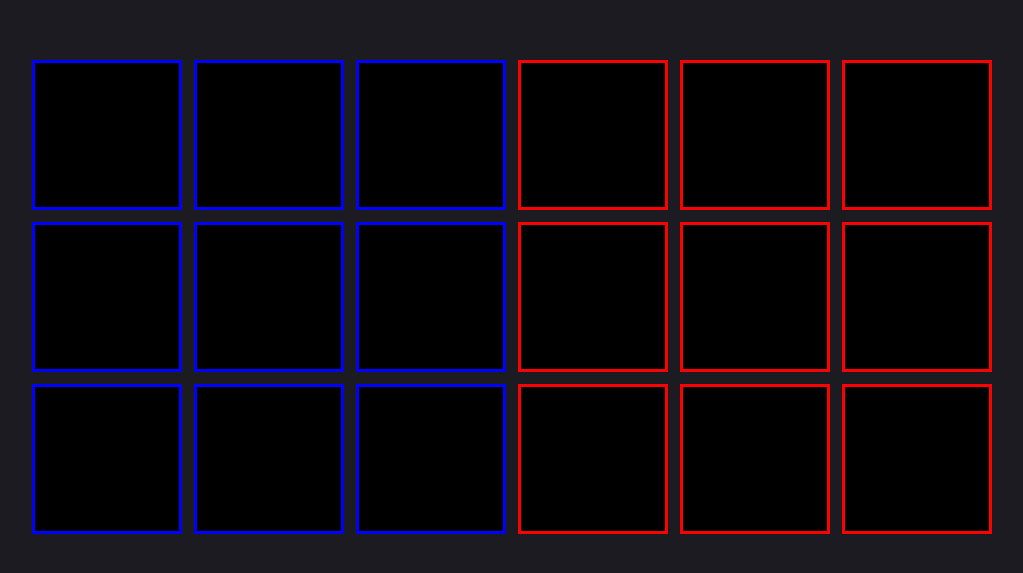
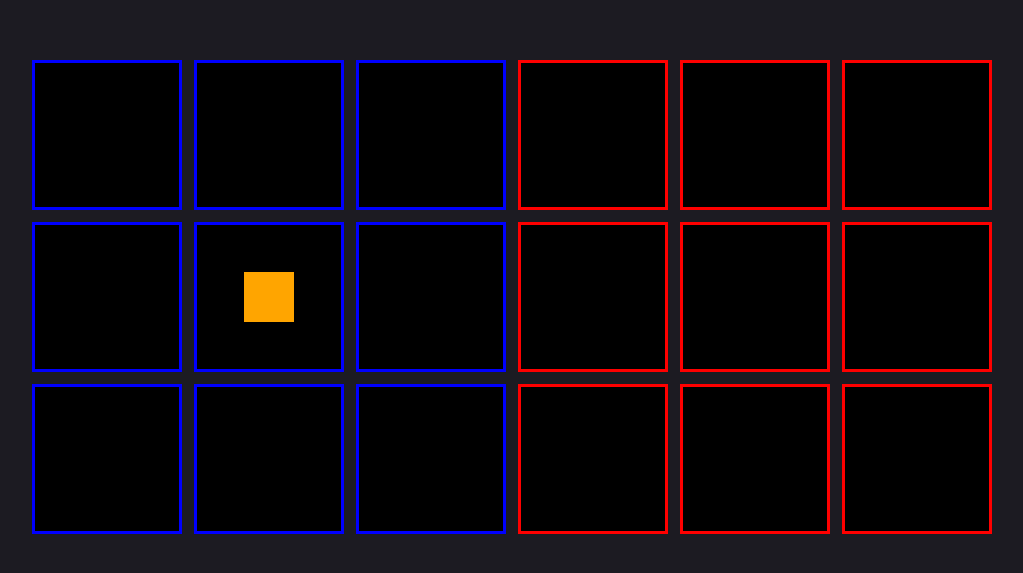
Before and after one commit to Sengsith/react-mega-buster, a React (Vite) app: page / in a window 1280 px wide. Shown: the part 103-676 px from the top of the page, without its empty margins (128-1151 px from the left). Built offline with nearby package versions, Linux system fonts and the light colour scheme.

Commit message:
Rendered player to the tile

```diff
--- a/src/classes/Fighter.js
+++ b/src/classes/Fighter.js
@@ -1,7 +1,10 @@
 class Fighter {
-  constructor(health, tag) {
+  constructor({ health, tag, size, currentTileIndex }) {
     this.health = health;
     this.tag = tag;
+    this.size = size;
+    // Default spawn index position of player
+    this.currentTileIndex = currentTileIndex;
   }
 }
 
--- a/src/classes/Grid.js
+++ b/src/classes/Grid.js
@@ -2,21 +2,38 @@
 // import tile class, create a tile for each grid slot
 
 import Tile from "./Tile";
+import Fighter from "./Fighter";
 
 class Grid {
   constructor(rows = 3, cols = 6) {
     this.rows = rows;
     this.cols = cols;
     this.field = [];
+    this.player = {};
+  }
+
+  // Initialize player in here
+  initializePlayer() {
+    this.player = new Fighter({
+      health: 100,
+      tag: "player",
+      size: { width: 50, height: 50 },
+      currentTileIndex: { i: 1, j: 1 },
+    });
   }
 
   // Initialize a grid based on how many rows and cols
-  initializeGrid() {
+  initializeField() {
     for (let i = 0; i < this.rows; i++) {
       const row = [];
       for (let j = 0; j < this.cols; j++) {
-        if (j >= 3) row.push(new Tile("red"));
-        else row.push(new Tile("blue"));
+        const currentTileIndex = { i: i, j: j };
+        row.push(
+          new Tile({
+            borderColor: j >= 3 ? "red" : "blue",
+            currentTileIndex: currentTileIndex,
+          })
+        );
       }
       this.field.push(row);
     }
--- a/src/classes/Tile.js
+++ b/src/classes/Tile.js
@@ -1,12 +1,14 @@
 class Tile {
-  constructor(borderColor) {
+  constructor({ borderColor, currentTileIndex }) {
+    this.borderColor = borderColor;
+    this.currentTileIndex = currentTileIndex;
+
     this.tileSize = 150;
-    this.borderColor = borderColor;
-    this.gameObjs = {
-      playerObj: {},
-      enemyObj: {},
-      attackObjs: [],
-    };
+    // this.gameObjs = {
+    //   playerObj: {},
+    //   enemyObj: {},
+    //   attackObjs: [],
+    // };
   }
 }
 
--- /dev/null
+++ b/src/components/Fighter/FighterComponent.jsx
@@ -0,0 +1,17 @@
+import React from "react";
+
+import "../../classes/Fighter";
+
+import styles from "./fighter.module.scss";
+
+const FighterComponent = ({ player }) => {
+  const playerStyle = {
+    height: `${player.size.height}px`,
+    width: `${player.size.width}px`,
+    backgroundColor: "orange",
+  };
+
+  return <div className={styles.fighter} style={playerStyle}></div>;
+};
+
+export default FighterComponent;
--- a/src/components/Grid/GridComponent.jsx
+++ b/src/components/Grid/GridComponent.jsx
@@ -7,7 +7,8 @@ import styles from "./grid_component.module.scss";
 
 const GridComponent = () => {
   const grid = new Grid();
-  grid.initializeGrid();
+  grid.initializeField();
+  grid.initializePlayer();
   console.log(grid);
 
   return (
@@ -16,7 +17,9 @@ const GridComponent = () => {
         return (
           <div key={index} className={styles.grid_row}>
             {row.map((tile, index) => {
-              return <TileComponent key={index} tile={tile} />;
+              return (
+                <TileComponent key={index} tile={tile} player={grid.player} />
+              );
             })}
           </div>
         );
--- a/src/components/Tile/TileComponent.jsx
+++ b/src/components/Tile/TileComponent.jsx
@@ -1,16 +1,25 @@
 import React from "react";
+
+import FighterComponent from "../Fighter/FighterComponent";
 
 import styles from "./tile_component.module.scss";
 
-const TileComponent = ({ tile }) => {
+const TileComponent = ({ tile, player }) => {
   // Height and width taken from constructor, default = 100px
   const tileStyle = {
     height: `${tile.tileSize}px`,
     width: `${tile.tileSize}px`,
-    borderColor: `${tile.borderColor}`,
+    border: `3px solid ${tile.borderColor}`,
   };
 
-  return <div className={styles.tile} style={tileStyle}></div>;
+  return (
+    <div className={styles.tile} style={tileStyle}>
+      {tile.currentTileIndex.i === player.currentTileIndex.i &&
+        tile.currentTileIndex.j === player.currentTileIndex.j && (
+          <FighterComponent player={player} />
+        )}
+    </div>
+  );
 };
 
 export default TileComponent;
--- a/src/components/Tile/tile_component.module.scss
+++ b/src/components/Tile/tile_component.module.scss
@@ -1,6 +1,9 @@
 .tile {
   background-color: black;
-  border: 3px solid blue;
+  display: flex;
+  justify-content: center;
+  align-items: center;
+
   & + & {
     margin-left: .75em;
   }
```
Also changed, not shown: src/components/Fighter/fighter.module.scss (added).
